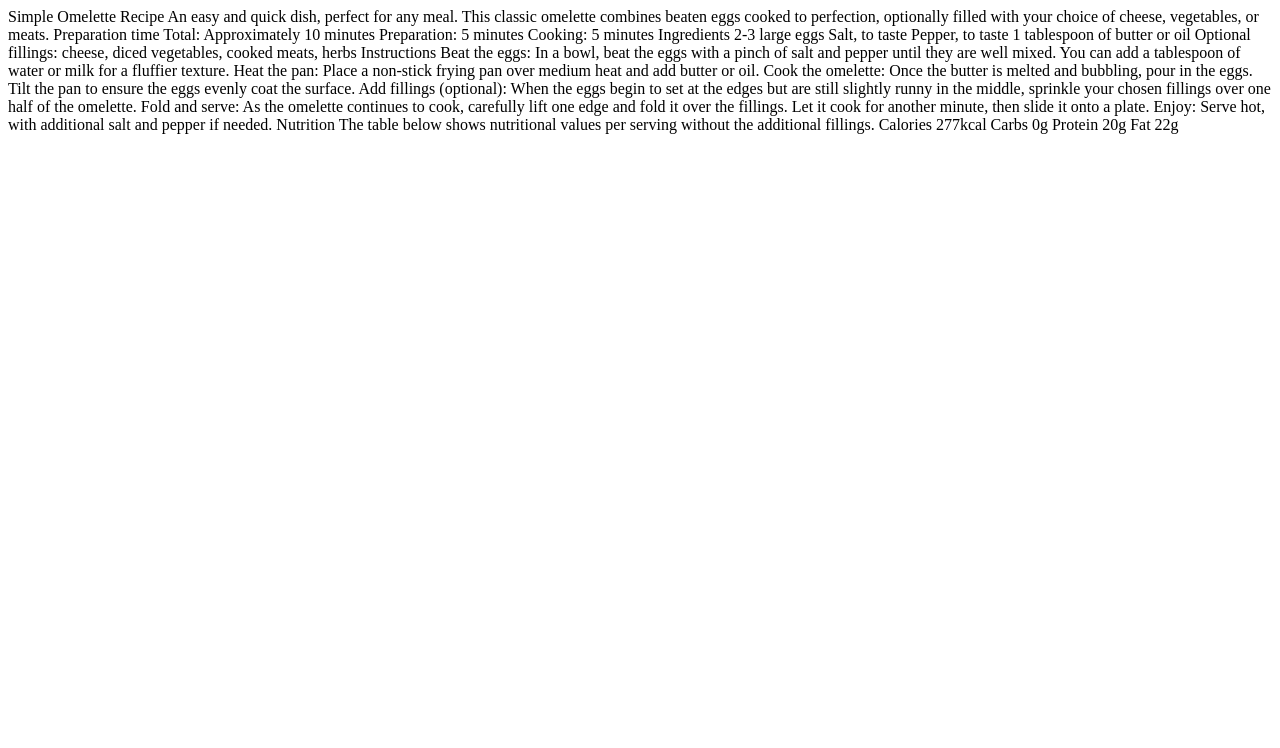
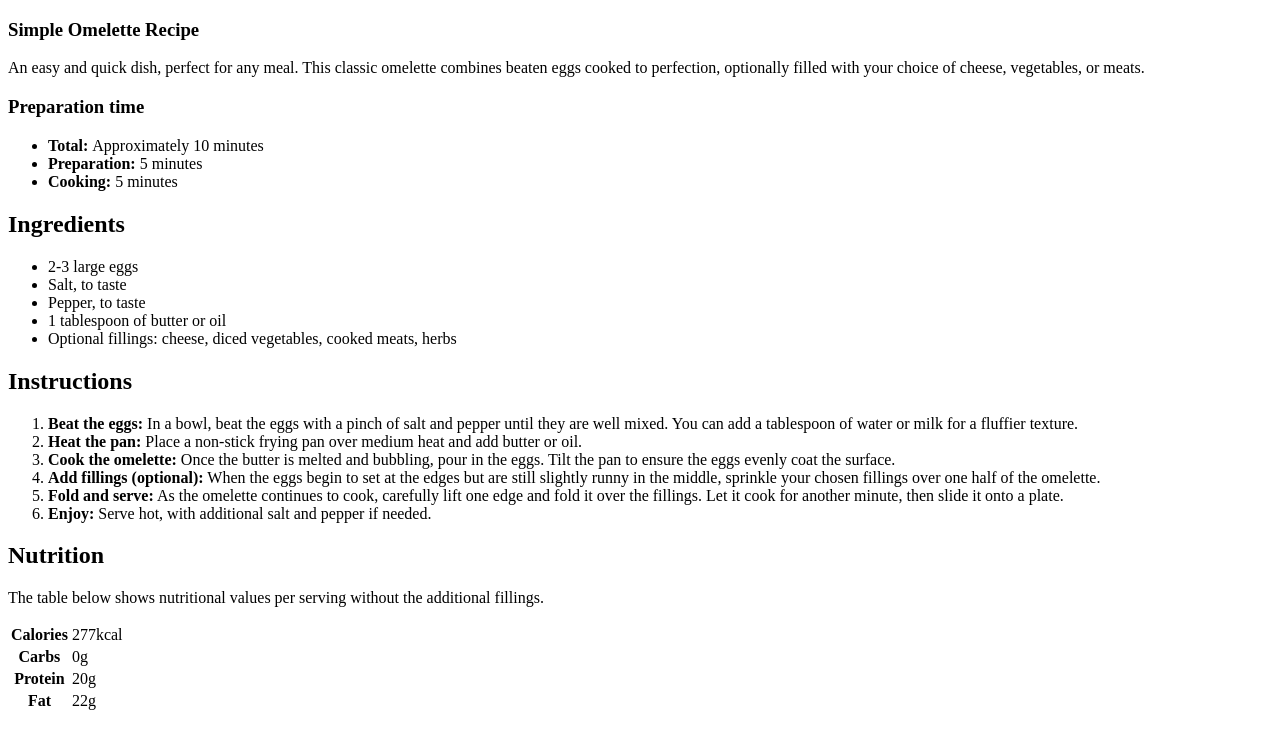
Before and after one commit to Tomas1211/Recipe-page, a plain HTML site: page index.html in a window 1280 px wide. Drawn offline with nearby package versions, Linux system fonts and the light colour scheme; files that its build step writes are made by us from their sources.

Commit message:
HTML structure

```diff
--- a/index.html
+++ b/index.html
@@ -12,58 +12,90 @@
 </head>
 <body>
 
-  Simple Omelette Recipe
+  <div class="container">
+    <article class="recipe">
 
-  An easy and quick dish, perfect for any meal. This classic omelette combines beaten eggs cooked
-  to perfection, optionally filled with your choice of cheese, vegetables, or meats.
+      <section class="info">
+        <h1>Simple Omelette Recipe</h1>
+        <p>
+          An easy and quick dish, perfect for any meal. This classic omelette combines beaten eggs cooked
+          to perfection, optionally filled with your choice of cheese, vegetables, or meats.
+        </p>
+      </section>
 
-  Preparation time
+      <section class="prep-time">
+        <h3>Preparation time</h3>
+        <ul>
+          <li><span><strong>Total: </strong>Approximately 10 minutes</span></li>
+          <li><span><strong>Preparation: </strong>5 minutes</span></li>
+          <li><span><strong>Cooking: </strong>5 minutes</span></li>
+        </ul>
+      </section>
 
-  Total: Approximately 10 minutes
-  Preparation: 5 minutes
-  Cooking: 5 minutes
+      <section class="ingredients">
+        <h2>Ingredients</h2>
+        <ul>
+          <li>2-3 large eggs</li>
+          <li>Salt, to taste</li>
+          <li>Pepper, to taste</li>
+          <li>1 tablespoon of butter or oil</li>
+          <li>Optional fillings: cheese, diced vegetables, cooked meats, herbs</li>
+        </ul>
+      </section>
 
-  Ingredients
+      <section class="instructions">
+        <h2>Instructions</h2>
+        <ol>
+          <li>
+            <strong>Beat the eggs:</strong> In a bowl, beat the eggs with a pinch of salt and pepper until they are well mixed.
+            You can add a tablespoon of water or milk for a fluffier texture.
+          </li>
+          <li>
+            <strong>Heat the pan:</strong> Place a non-stick frying pan over medium heat and add butter or oil.
+          </li>
+          <li>
+            <strong>Cook the omelette:</strong> Once the butter is melted and bubbling, pour in the eggs. Tilt the pan to ensure
+            the eggs evenly coat the surface.
+          </li>
+          <li>
+            <strong>Add fillings (optional):</strong> When the eggs begin to set at the edges but are still slightly runny in the
+            middle, sprinkle your chosen fillings over one half of the omelette.
+          </li>
+          <li>
+            <strong>Fold and serve:</strong> As the omelette continues to cook, carefully lift one edge and fold it over the
+            fillings. Let it cook for another minute, then slide it onto a plate.
+          </li>
+          <li>
+            <strong>Enjoy:</strong> Serve hot, with additional salt and pepper if needed.
+          </li>
+        </ol>
+      </section>
 
-  2-3 large eggs
-  Salt, to taste
-  Pepper, to taste
-  1 tablespoon of butter or oil
-  Optional fillings: cheese, diced vegetables, cooked meats, herbs
+      <section class="nutrition">
+        <h2>Nutrition</h2>
+        <p>The table below shows nutritional values per serving without the additional fillings.</p>
+        <table>
+          <tr>
+            <th>Calories</th>
+            <td>277kcal</td>
+          </tr>
+          <tr>
+            <th>Carbs</th>
+            <td>0g</td>
+          </tr>
+          <tr>
+            <th>Protein</th>
+            <td>20g</td>
+          </tr>
+          <tr>
+            <th>Fat</th>
+            <td>22g</td>
+          </tr>
+        </table>
+      </section>
 
-  Instructions
-
-  Beat the eggs: In a bowl, beat the eggs with a pinch of salt and pepper until they are well mixed.
-  You can add a tablespoon of water or milk for a fluffier texture.
-
-  Heat the pan: Place a non-stick frying pan over medium heat and add butter or oil.
-
-  Cook the omelette: Once the butter is melted and bubbling, pour in the eggs. Tilt the pan to ensure
-  the eggs evenly coat the surface.
-
-  Add fillings (optional): When the eggs begin to set at the edges but are still slightly runny in the
-  middle, sprinkle your chosen fillings over one half of the omelette.
-
-  Fold and serve: As the omelette continues to cook, carefully lift one edge and fold it over the
-  fillings. Let it cook for another minute, then slide it onto a plate.
-
-  Enjoy: Serve hot, with additional salt and pepper if needed.
-
-  Nutrition
-
-  The table below shows nutritional values per serving without the additional fillings.
-
-  Calories
-  277kcal
-
-  Carbs
-  0g
-
-  Protein
-  20g
-
-  Fat
-  22g
+    </article>
+  </div>
 
 </body>
 </html>
```
